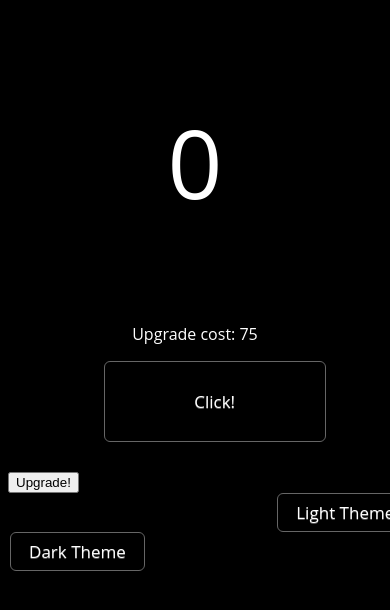
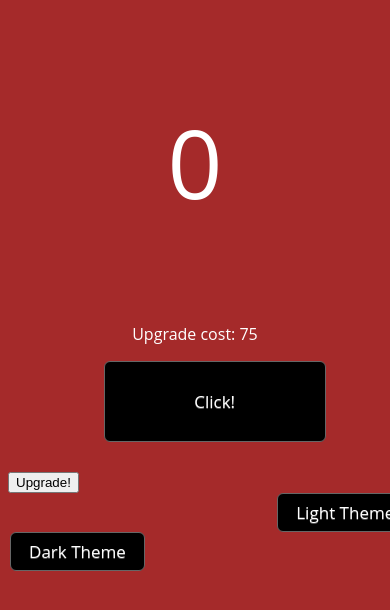
Before and after one commit to JaxTheWolf/clicker-thing, a plain HTML site: page index.html in a window 390 px wide. Shown: the top 610 px of the page. Drawn offline with Linux system fonts and the light colour scheme.

Commit message:
mobile test thing

```diff
--- a/css/dark.css
+++ b/css/dark.css
@@ -73,3 +73,8 @@ body {
 	position:relative;
 	top:1px;
 }
+@media only screen and (max-width: 600px) {
+	body {
+		background: brown;
+	}
+}
```
